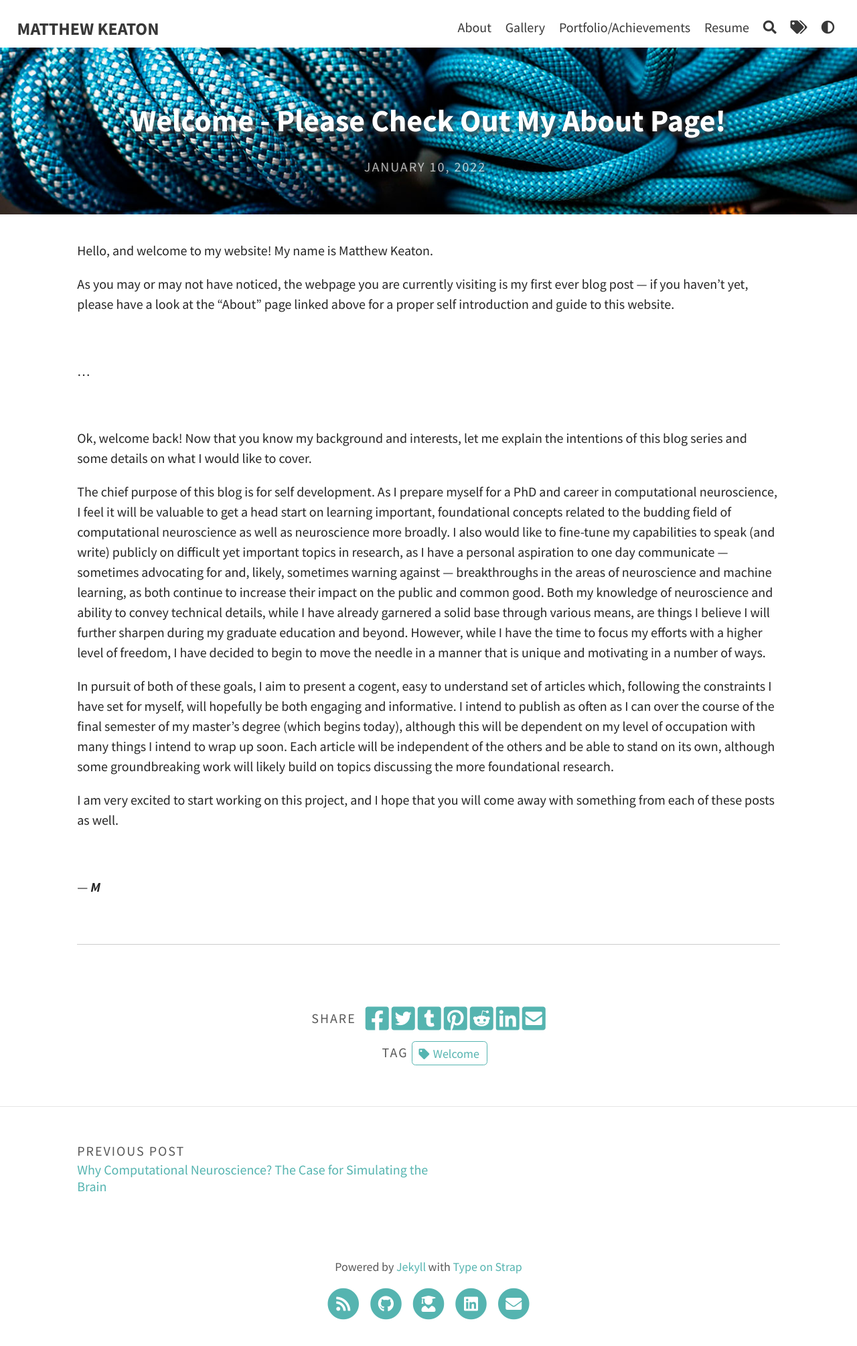
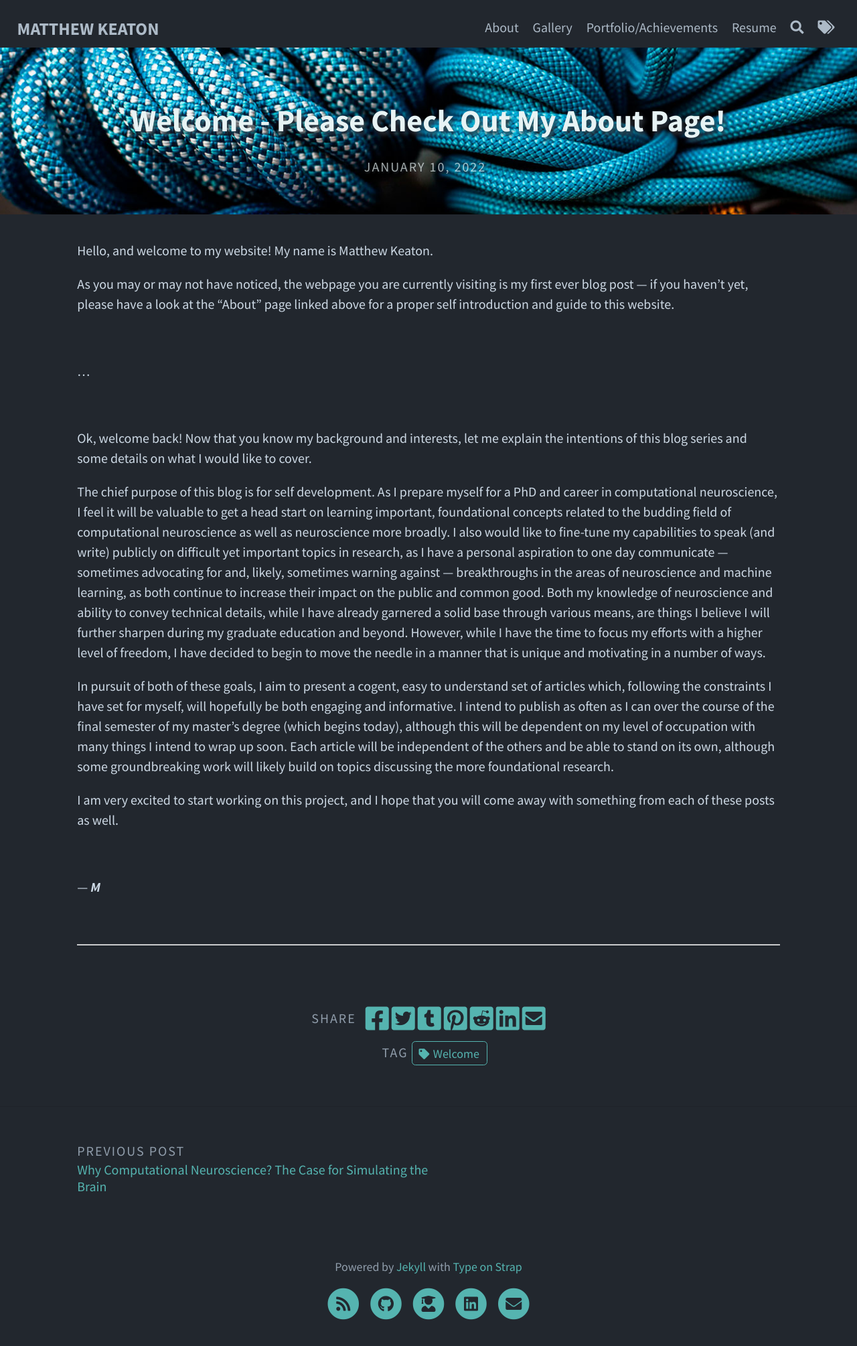
Before and after one commit to mrkeaton1/mrkeaton1.github.io, a Jekyll site: the page built from _posts/2022-01-10-Welcome-to-My-Blog.md, in a window 1280 px wide. Shown: the whole page at 67% size. Built offline with Jekyll 4.4.1, drawn with Linux system fonts in a browser that asks for light colours; comment, search, counter and statistics services are not loaded.

Commit message:
QoL updates (pinned post, auto dark mode, etc.)

```diff
--- a/_config.yml
+++ b/_config.yml
@@ -25,7 +25,7 @@ katex: true                                             # Enable if using math m
 mermaid: true                                           # Enable mermaid-js for sequence and diagrams
 google_analytics:                                       # Tracking ID, e.g. "UA-000000-01"
 cookie_consent: false                                   # To respect the usage of cookies
-color_theme: auto                                       # auto, dark or light
+color_theme: dark                                       # auto, dark or light
 
 # Comments
 comments:
--- a/_includes/blog/blog.html
+++ b/_includes/blog/blog.html
@@ -2,7 +2,8 @@
     {% unless paginator.posts %}
     <article><section class="post-content"><p align="center">Website still in progress; please check out my About page above!</p></section></article>
     {% endunless %}
-    {% for post in paginator.posts %}
+    {% assign sorted = paginator.posts | sort: "stickiness" %}
+    {% for post in sorted %}
     <div class="post-teaser">
         {% if post.thumbnail %}
         <div class="post-img">
--- a/_sass/base/_variables.scss
+++ b/_sass/base/_variables.scss
@@ -64,8 +64,8 @@ html[data-theme="dark"] {
   --text-shadow: #2d333b; // text shadow
   --text: #cdd9e5; // text
   --h1: #d40059; // headers
-  --h2: #b37eff;
-  --h3: #00af9e;
+  --h2: #00af9e;
+  --h3: #b37eff;
   --h4: #d40059;
   --h5: #6bac00;
   --h6: #ff5c00;
```
Also changed, not shown: _posts/2022-01-10-Welcome-to-My-Blog.md (+1 -0 lines), _posts/2022-02-09-Why-Computational-Neuroscience.md (+2 -0 lines).
